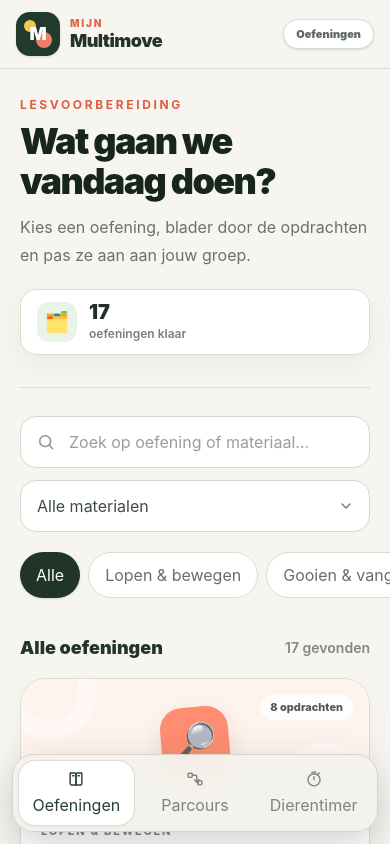
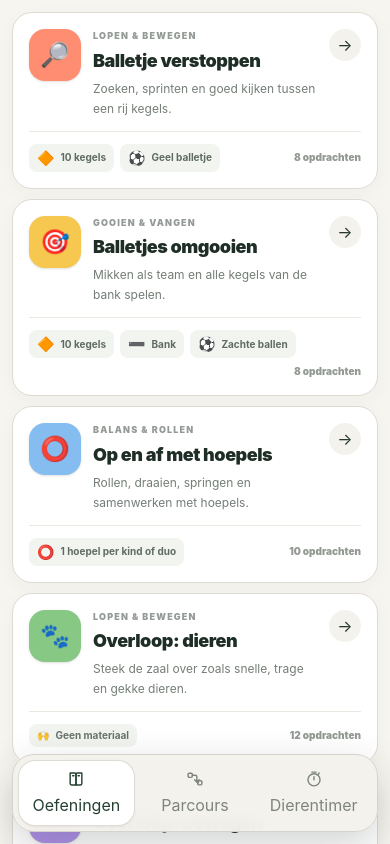
Before and after one commit to dmerckx/animaltimer, a Next.js app: page / in a window 390 px wide. Shown: the top 844 px of the page. Built offline with nearby package versions, Linux system fonts and the light colour scheme.

Commit message:
refactor: simplify mobile exercise overview

```diff
--- a/app/ExerciseLibrary.tsx
+++ b/app/ExerciseLibrary.tsx
@@ -1,20 +1,13 @@
 "use client";
 
-import {
-  categories,
-  exercises,
-  type Exercise,
-  type ExerciseCategory,
-} from "@/data/exercises";
-import { useMemo, useState } from "react";
+import { exercises, type Exercise } from "@/data/exercises";
+import { useState } from "react";
 
 type ExerciseLibraryProps = {
   selectedExercise: Exercise | null;
   onOpenExercise: (exercise: Exercise) => void;
   onCloseExercise: () => void;
 };
-
-type MaterialFilter = "all" | "none" | "ball" | "hoop" | "bench";
 
 const accentClasses: Record<
   Exercise["accent"],
@@ -52,14 +45,6 @@ const accentClasses: Record<
   },
 };
 
-const materialOptions: { value: MaterialFilter; label: string }[] = [
-  { value: "all", label: "Alle materialen" },
-  { value: "none", label: "Zonder materiaal" },
-  { value: "ball", label: "Met bal" },
-  { value: "hoop", label: "Met hoepel" },
-  { value: "bench", label: "Met bank" },
-];
-
 export function ExerciseLibrary({
   selectedExercise,
   onOpenExercise,
@@ -81,142 +66,11 @@ export function ExerciseLibrary({
 function ExerciseOverview({
   onOpenExercise,
 }: Pick<ExerciseLibraryProps, "onOpenExercise">) {
-  const [query, setQuery] = useState("");
-  const [category, setCategory] = useState<ExerciseCategory | "Alle">("Alle");
-  const [materialFilter, setMaterialFilter] =
-    useState<MaterialFilter>("all");
-
-  const filteredExercises = useMemo(() => {
-    const normalizedQuery = query.trim().toLocaleLowerCase("nl-BE");
-
-    return exercises.filter((exercise) => {
-      const haystack = [
-        exercise.title,
-        exercise.summary,
-        exercise.category,
-        ...exercise.material,
-        ...(exercise.optionalMaterial ?? []),
-      ]
-        .join(" ")
-        .toLocaleLowerCase("nl-BE");
-      const allMaterial = [
-        ...exercise.material,
-        ...(exercise.optionalMaterial ?? []),
-      ]
-        .join(" ")
-        .toLocaleLowerCase("nl-BE");
-
-      const matchesMaterial =
-        materialFilter === "all" ||
-        (materialFilter === "none" && exercise.material.length === 0) ||
-        (materialFilter === "ball" && allMaterial.includes("bal")) ||
-        (materialFilter === "hoop" && allMaterial.includes("hoepel")) ||
-        (materialFilter === "bench" && allMaterial.includes("bank"));
-
   return (
-        (!normalizedQuery || haystack.includes(normalizedQuery)) &&
-        (category === "Alle" || exercise.category === category) &&
-        matchesMaterial
-      );
-    });
-  }, [category, materialFilter, query]);
-
-  return (
-    <div className="mx-auto w-full max-w-[1440px] px-5 pb-16 pt-7 sm:px-8 lg:px-10 lg:pt-10">
-      <header className="flex flex-col gap-5 border-b border-[#dedbd3] pb-8 sm:flex-row sm:items-end sm:justify-between">
-        <div>
-          <p className="mb-2 text-xs font-bold uppercase tracking-[0.22em] text-[#e05d42]">
-            Lesvoorbereiding
-          </p>
-          <h1 className="text-balance text-4xl font-black tracking-[-0.045em] text-[#18251f] sm:text-5xl">
-            Wat gaan we vandaag doen?
-          </h1>
-          <p className="mt-3 max-w-2xl text-base leading-7 text-[#68736c]">
-            Kies een oefening, blader door de opdrachten en pas ze aan aan jouw
-            groep.
-          </p>
-        </div>
-        <div className="flex shrink-0 items-center gap-3 rounded-2xl border border-[#dedbd3] bg-white px-4 py-3 shadow-[0_8px_30px_rgba(40,48,43,0.05)]">
-          <span className="flex h-10 w-10 items-center justify-center rounded-xl bg-[#e9f4e8] text-xl">
-            🗂️
-          </span>
-          <div>
-            <div className="text-xl font-black leading-none text-[#203028]">
-              {exercises.length}
-            </div>
-            <div className="mt-1 text-xs font-semibold text-[#788179]">
-              oefeningen klaar
-            </div>
-          </div>
-        </div>
-      </header>
-
-      <section className="pt-7" aria-label="Oefeningen zoeken en filteren">
-        <div className="flex flex-col gap-3 lg:flex-row">
-          <label className="relative flex-1">
-            <span className="sr-only">Zoek een oefening</span>
-            <SearchIcon />
-            <input
-              type="search"
-              value={query}
-              onChange={(event) => setQuery(event.target.value)}
-              placeholder="Zoek op oefening of materiaal…"
-              className="h-13 w-full rounded-2xl border border-[#d9d7cf] bg-white py-3 pl-12 pr-4 text-[15px] font-medium text-[#223028] outline-none transition placeholder:text-[#9b9e98] focus:border-[#ed765d] focus:ring-4 focus:ring-[#ed765d]/10"
-            />
-          </label>
-          <label className="relative">
-            <span className="sr-only">Filter op materiaal</span>
-            <select
-              value={materialFilter}
-              onChange={(event) =>
-                setMaterialFilter(event.target.value as MaterialFilter)
-              }
-              className="h-13 w-full appearance-none rounded-2xl border border-[#d9d7cf] bg-white py-3 pl-4 pr-11 text-[15px] font-bold text-[#3f4c45] outline-none transition focus:border-[#ed765d] focus:ring-4 focus:ring-[#ed765d]/10 lg:w-52"
-            >
-              {materialOptions.map((option) => (
-                <option key={option.value} value={option.value}>
-                  {option.label}
-                </option>
-              ))}
-            </select>
-            <ChevronDownIcon />
-          </label>
-        </div>
-
-        <div className="no-scrollbar -mx-5 mt-5 flex gap-2 overflow-x-auto px-5 pb-1 sm:mx-0 sm:px-0">
-          {(["Alle", ...categories] as const).map((item) => {
-            const active = category === item;
-            return (
-              <button
-                type="button"
-                key={item}
-                onClick={() => setCategory(item)}
-                className={`whitespace-nowrap rounded-full px-4 py-2.5 text-sm font-bold transition ${
-                  active
-                    ? "bg-[#20342a] text-white shadow-sm"
-                    : "border border-[#dcdad2] bg-white text-[#657068] hover:border-[#b9b8b1] hover:text-[#26352d]"
-                }`}
-              >
-                {item}
-              </button>
-            );
-          })}
-        </div>
-      </section>
-
-      <section className="pt-8" aria-live="polite">
-        <div className="mb-4 flex items-center justify-between">
-          <h2 className="text-lg font-black text-[#24332b]">
-            {category === "Alle" ? "Alle oefeningen" : category}
-          </h2>
-          <span className="text-sm font-semibold text-[#818880]">
-            {filteredExercises.length} gevonden
-          </span>
-        </div>
-
-        {filteredExercises.length > 0 ? (
-          <div className="grid gap-4 sm:grid-cols-2 xl:grid-cols-3">
-            {filteredExercises.map((exercise) => (
+    <main className="mx-auto w-full max-w-[1200px] px-3 pb-8 pt-3 sm:px-6 lg:px-10 lg:pt-8">
+      <h1 className="sr-only">Oefeningen</h1>
+      <div className="grid gap-2.5 sm:grid-cols-2 xl:grid-cols-3">
+        {exercises.map((exercise) => (
           <ExerciseCard
             key={exercise.id}
             exercise={exercise}
@@ -224,30 +78,7 @@ function ExerciseOverview({
           />
         ))}
       </div>
-        ) : (
-          <div className="rounded-3xl border border-dashed border-[#cbc8bf] bg-white/60 px-6 py-16 text-center">
-            <div className="text-4xl">🧭</div>
-            <h3 className="mt-4 text-lg font-black text-[#26352d]">
-              Geen oefeningen gevonden
-            </h3>
-            <p className="mt-2 text-sm text-[#747d76]">
-              Probeer een andere zoekterm of zet de filters terug op alles.
-            </p>
-            <button
-              type="button"
-              onClick={() => {
-                setQuery("");
-                setCategory("Alle");
-                setMaterialFilter("all");
-              }}
-              className="mt-5 rounded-xl bg-[#20342a] px-4 py-2.5 text-sm font-bold text-white"
-            >
-              Wis filters
-            </button>
-          </div>
-        )}
-      </section>
-    </div>
+    </main>
   );
 }
 
@@ -264,46 +95,79 @@ function ExerciseCard({
     <button
       type="button"
       onClick={onOpen}
-      className="group flex min-h-72 flex-col overflow-hidden rounded-[26px] border border-[#dedbd3] bg-white text-left shadow-[0_8px_25px_rgba(43,52,47,0.04)] transition duration-200 hover:-translate-y-1 hover:border-[#c8c4bb] hover:shadow-[0_18px_45px_rgba(43,52,47,0.10)] focus-visible:outline focus-visible:outline-3 focus-visible:outline-offset-3 focus-visible:outline-[#ed765d]"
+      className="group w-full rounded-[20px] border border-[#dedbd3] bg-white p-4 text-left shadow-[0_5px_18px_rgba(43,52,47,0.035)] transition hover:border-[#c4c1b8] hover:shadow-[0_10px_28px_rgba(43,52,47,0.08)] focus-visible:outline focus-visible:outline-3 focus-visible:outline-offset-2 focus-visible:outline-[#ed765d]"
     >
-      <div
-        className={`relative flex h-31 w-full items-center justify-center overflow-hidden ${colors.card}`}
+      <div className="flex items-start gap-3">
+        <span
+          className={`flex h-13 w-13 shrink-0 items-center justify-center rounded-2xl text-2xl shadow-sm ${colors.icon}`}
+          aria-hidden="true"
         >
-        <div className="absolute -left-5 -top-9 h-24 w-24 rounded-full border-[18px] border-white/35" />
-        <div className="absolute -bottom-9 -right-1 h-24 w-24 rounded-full border-[16px] border-white/45" />
-        <div
-          className={`relative flex h-17 w-17 rotate-[-5deg] items-center justify-center rounded-[22px] text-4xl shadow-[0_10px_25px_rgba(43,52,47,0.12)] transition duration-300 group-hover:rotate-3 group-hover:scale-105 ${colors.icon}`}
-        >
-          <span aria-hidden="true">{exercise.emoji}</span>
+          {exercise.emoji}
+        </span>
+        <span className="min-w-0 flex-1">
+          <span className="block text-[9px] font-black uppercase tracking-[0.13em] text-[#949a95]">
+            {exercise.category}
+          </span>
+          <span className="mt-1 block text-lg font-black tracking-[-0.025em] text-[#1e2d25]">
+            {exercise.title}
+          </span>
+          <span className="mt-1 line-clamp-1 block text-xs leading-5 text-[#747d76]">
+            {exercise.summary}
+          </span>
+        </span>
+        <span className="flex h-8 w-8 shrink-0 items-center justify-center rounded-full bg-[#f4f2ec] text-base text-[#26372d] transition group-hover:bg-[#26372d] group-hover:text-white">
+          →
+        </span>
       </div>
-        <span className="absolute right-4 top-4 rounded-full bg-white/80 px-2.5 py-1 text-[11px] font-extrabold text-[#4c574f] backdrop-blur">
+
+      <div className="mt-3 flex flex-wrap items-center gap-1.5 border-t border-[#ebe8e1] pt-3">
+        {exercise.material.length > 0 ? (
+          exercise.material.map((material) => (
+            <MaterialBadge key={material} material={material} />
+          ))
+        ) : (
+          <span className="inline-flex items-center gap-1.5 rounded-lg bg-[#f2f4f0] px-2 py-1 text-[10px] font-bold text-[#68736c]">
+            <span aria-hidden="true">🙌</span> Geen materiaal
+          </span>
+        )}
+        <span className="ml-auto whitespace-nowrap text-[10px] font-black text-[#929892]">
           {exercise.assignments.length} opdrachten
         </span>
       </div>
-
-      <div className="flex flex-1 flex-col p-5">
-        <span className="text-[11px] font-extrabold uppercase tracking-[0.16em] text-[#848c85]">
-          {exercise.category}
-        </span>
-        <h3 className="mt-2 text-xl font-black tracking-[-0.025em] text-[#1e2d25]">
-          {exercise.title}
-        </h3>
-        <p className="mt-2 line-clamp-2 text-sm leading-6 text-[#6d766f]">
-          {exercise.summary}
-        </p>
-        <div className="mt-auto flex items-center gap-3 border-t border-[#ebe8e1] pt-4 text-xs font-bold text-[#677169]">
-          <span className="flex items-center gap-1.5">
-            <span aria-hidden="true">⏱</span> {exercise.duration}
-          </span>
-          <span className="h-1 w-1 rounded-full bg-[#b8b9b4]" />
-          <span>{exercise.ages}</span>
-          <span className="ml-auto flex h-8 w-8 items-center justify-center rounded-full bg-[#f4f2ec] text-lg text-[#26372d] transition group-hover:bg-[#26372d] group-hover:text-white">
-            →
-          </span>
-        </div>
-      </div>
     </button>
   );
+}
+
+function MaterialBadge({ material }: { material: string }) {
+  return (
+    <span className="inline-flex items-center gap-1.5 rounded-lg bg-[#f2f4f0] px-2 py-1 text-[10px] font-bold text-[#5f6b63]">
+      <span className="text-sm" aria-hidden="true">
+        {getMaterialIcon(material)}
+      </span>
+      {material}
+    </span>
+  );
+}
+
+function getMaterialIcon(material: string) {
+  const value = material.toLocaleLowerCase("nl-BE");
+
+  if (value.includes("parachute")) return "🪂";
+  if (value.includes("touw")) return "🪢";
+  if (value.includes("hoepel")) return "⭕";
+  if (value.includes("kegel") || value.includes("marker")) return "🔶";
+  if (value.includes("kersepit")) return "🫘";
+  if (value.includes("bal")) return "⚽";
+  if (value.includes("bank")) return "➖";
+  if (value.includes("mat")) return "▰";
+  if (value.includes("plint")) return "▤";
+  if (value.includes("ladder")) return "🪜";
+  if (value.includes("goal")) return "🥅";
+  if (value.includes("muur")) return "🧱";
+  if (value.includes("meetlint")) return "📏";
+  if (value.includes("vest")) return "🦺";
+  if (value.includes("knuffel")) return "🧸";
+  return "🎒";
 }
 
 function ExerciseDetail({
@@ -557,30 +421,3 @@ function StatCard({
     </div>
   );
 }
-
-function SearchIcon() {
-  return (
-    <svg
-      viewBox="0 0 24 24"
-      fill="none"
-      aria-hidden="true"
-      className="pointer-events-none absolute left-4 top-1/2 h-5 w-5 -translate-y-1/2 text-[#8b918c]"
-    >
-      <circle cx="11" cy="11" r="6.5" stroke="currentColor" strokeWidth="1.8" />
-      <path d="m16 16 4 4" stroke="currentColor" strokeWidth="1.8" strokeLinecap="round" />
-    </svg>
-  );
-}
-
-function ChevronDownIcon() {
-  return (
-    <svg
-      viewBox="0 0 20 20"
-      fill="none"
-      aria-hidden="true"
-      className="pointer-events-none absolute right-4 top-1/2 h-4 w-4 -translate-y-1/2 text-[#747d76]"
-    >
-      <path d="m5 7.5 5 5 5-5" stroke="currentColor" strokeWidth="1.8" strokeLinecap="round" strokeLinejoin="round" />
-    </svg>
-  );
-}
--- a/app/page.tsx
+++ b/app/page.tsx
@@ -43,7 +43,7 @@ export default function Home() {
 
   return (
     <div className="min-h-screen bg-[#f7f5ef] text-[#203028]">
-      <MobileHeader
+      <MobileNavigation
         view={view}
         onExercises={showExercises}
         onParcours={showParcours}
@@ -115,7 +115,7 @@ export default function Home() {
   );
 }
 
-function MobileHeader({
+function MobileNavigation({
   view,
   onExercises,
   onParcours,
@@ -127,17 +127,6 @@ function MobileHeader({
   onTimer: () => void;
 }) {
   return (
-    <>
-      <header className="sticky top-0 z-30 flex items-center justify-between border-b border-[#dcd9d1] bg-[#f7f5ef]/95 px-4 py-3 backdrop-blur lg:hidden">
-        <Brand compact />
-        <span className="rounded-full border border-[#dedbd3] bg-white px-3 py-1.5 text-[11px] font-black text-[#5c675f] shadow-sm">
-          {view === "exercises"
-            ? "Oefeningen"
-            : view === "parcours"
-              ? "Parcours"
-              : "Dierentimer"}
-        </span>
-      </header>
     <nav
       className="fixed inset-x-3 bottom-3 z-50 grid grid-cols-3 gap-1 rounded-[22px] border border-[#d6d3cb] bg-[#f4f2ec]/96 p-1.5 shadow-[0_14px_40px_rgba(30,40,34,0.20)] backdrop-blur lg:hidden"
       aria-label="Hoofdnavigatie"
@@ -161,7 +150,6 @@ function MobileHeader({
         onClick={onTimer}
       />
     </nav>
-    </>
   );
 }
 
@@ -194,15 +182,9 @@ function MobileNavButton({
   );
 }
 
-function Brand({ compact = false }: { compact?: boolean }) {
+function Brand() {
   return (
-    <div
-      className={
-        compact
-          ? "flex items-center gap-2.5"
-          : "flex items-center gap-2.5 px-5 pt-7"
-      }
-    >
+    <div className="flex items-center gap-2.5 px-5 pt-7">
       <div className="relative flex h-11 w-11 shrink-0 items-center justify-center overflow-hidden rounded-[14px] bg-[#203a2d] shadow-sm">
         <span className="absolute left-2 top-2 h-3 w-3 rounded-full bg-[#f5c655]" />
         <span className="absolute bottom-2 right-2 h-4 w-4 rounded-full bg-[#ef8068]" />
```
Also changed, not shown: 1 other file (tests, documents, lock files or other folders). Lines whose indentation alone changed are shown as unchanged.
